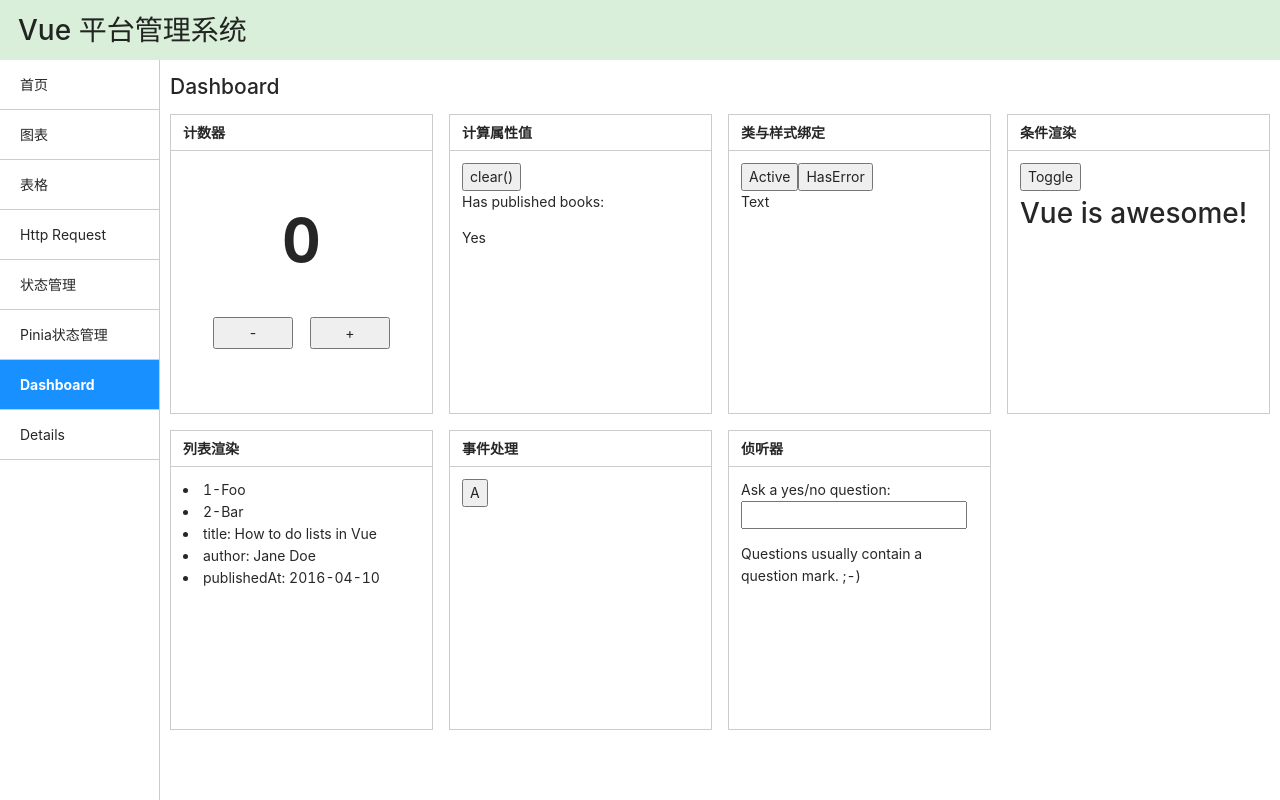
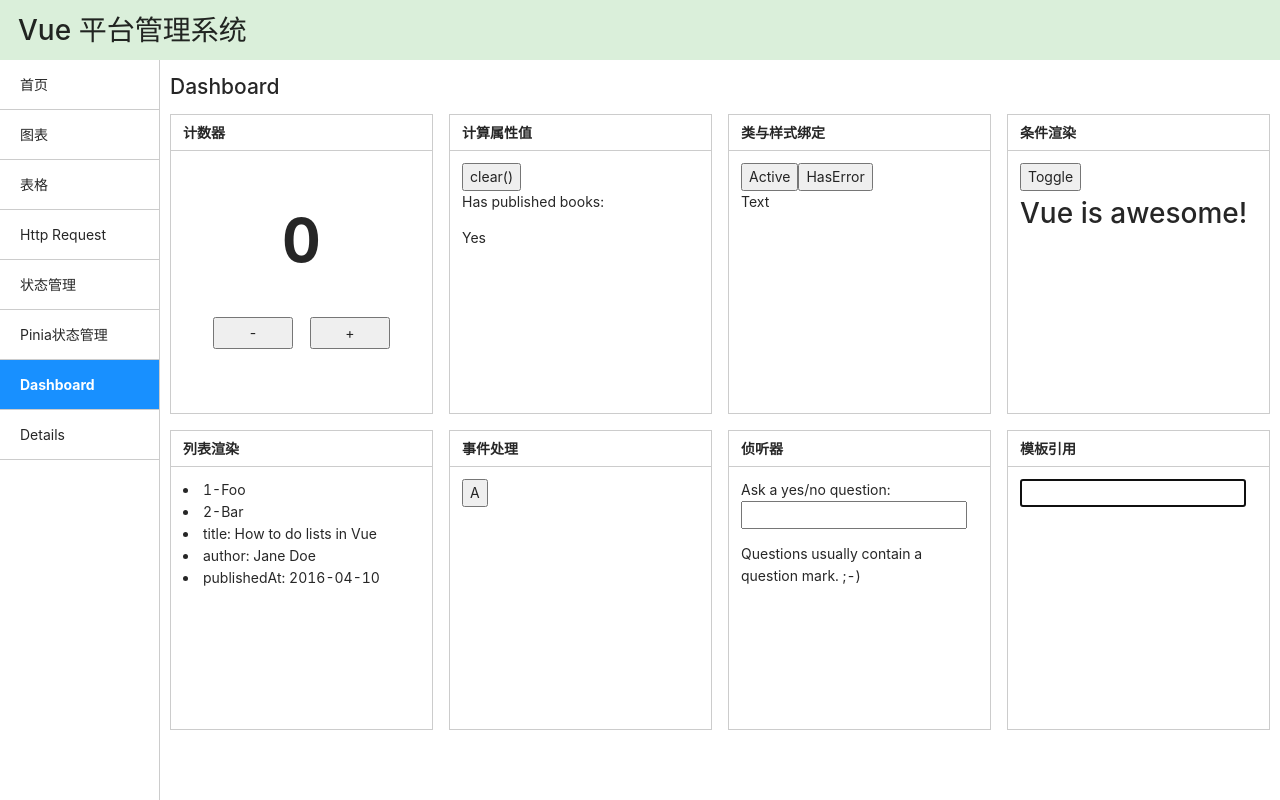
Before and after one commit to sangwell/vue-rock, a Vue app: page /dashboard in a window 1280 px wide. Built offline with nearby package versions, Linux system fonts and the light colour scheme.

Commit message:
add template reference

```diff
--- /dev/null
+++ b/src/components/widgets/TemplateReference.vue
@@ -0,0 +1,46 @@
+<script setup lang="ts">
+import { ref, onMounted } from 'vue'
+
+// 声明一个 ref 来存放该元素的引用
+// 必须和模板里的 ref 同名
+const input = ref<HTMLInputElement | null>(null)
+
+onMounted(() => {
+  if (input.value) {
+    input.value.focus()
+  }
+
+})
+</script>
+
+<template>
+  <div class="widget-layout">
+    <div class="title">
+      模板引用
+    </div>
+    <div class="container">
+      <input ref="input" />
+    </div>
+
+  </div>
+</template>
+
+<style scoped>
+.widget-layout {
+  border: 1px solid #cccccc;
+  height: 300px;
+  margin-bottom: 16px;
+}
+
+.title {
+  height: 36px;
+  line-height: 36px;
+  padding: 0 12px;
+  font-weight: bold;
+  border-bottom: 1px solid #cccccc;
+}
+
+.container {
+  padding: 12px;
+}
+</style>
--- a/src/components/widgets/Watch.vue
+++ b/src/components/widgets/Watch.vue
@@ -7,6 +7,7 @@ const loading = ref(false)
 
 // 可以直接侦听一个 ref
 watch(question, async (newQuestion, oldQuestion) => {
+  console.log(newQuestion, oldQuestion)
   if (newQuestion.includes('?')) {
     loading.value = true
     answer.value = 'Thinking...'
--- a/src/views/Dashboard.vue
+++ b/src/views/Dashboard.vue
@@ -6,6 +6,7 @@ import ConditionalRendering from '@/components/widgets/ConditionalRendering.vue'
 import ListRendering from '@/components/widgets/ListRendering.vue'
 import Event from '@/components/widgets/Event.vue'
 import Watch from '@/components/widgets/Watch.vue'
+import TemplateReference from '@/components/widgets/TemplateReference.vue'
 </script>
 
 <template>
@@ -36,6 +37,7 @@ import Watch from '@/components/widgets/Watch.vue'
         <Watch></Watch>
       </a-col>
       <a-col :span="6">
+        <TemplateReference></TemplateReference>
       </a-col>
     </a-row>
 
```
